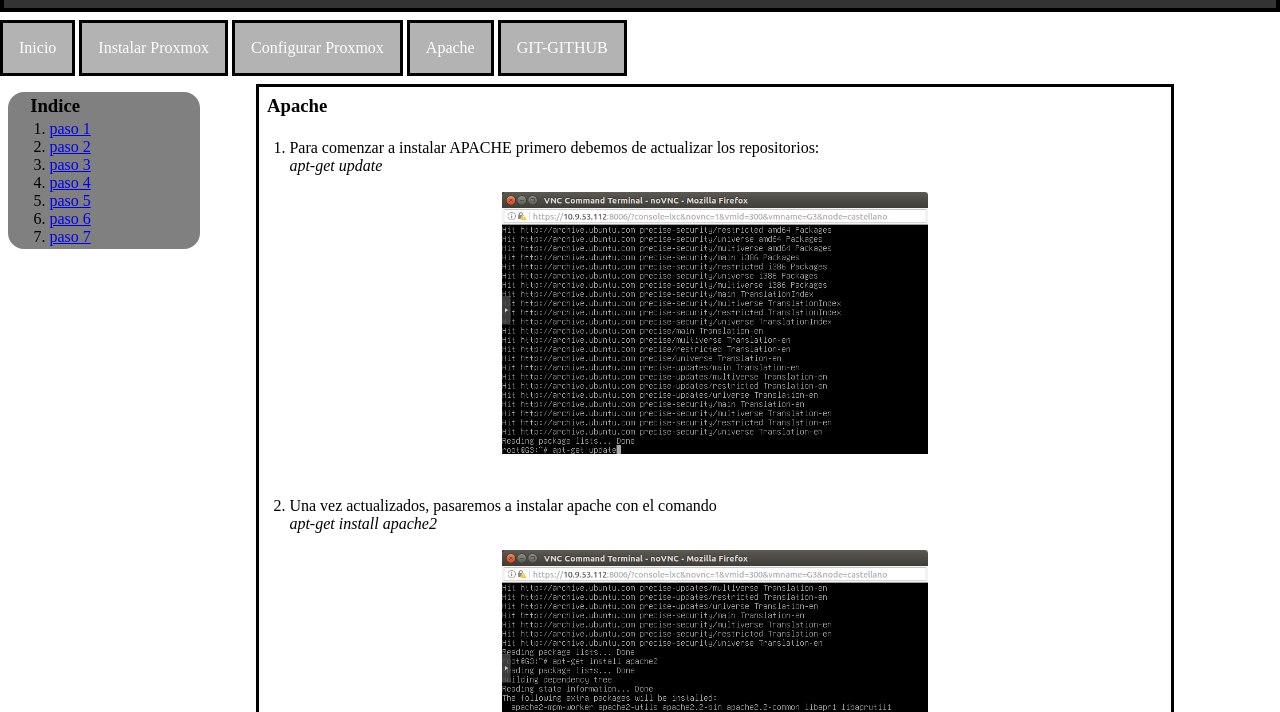
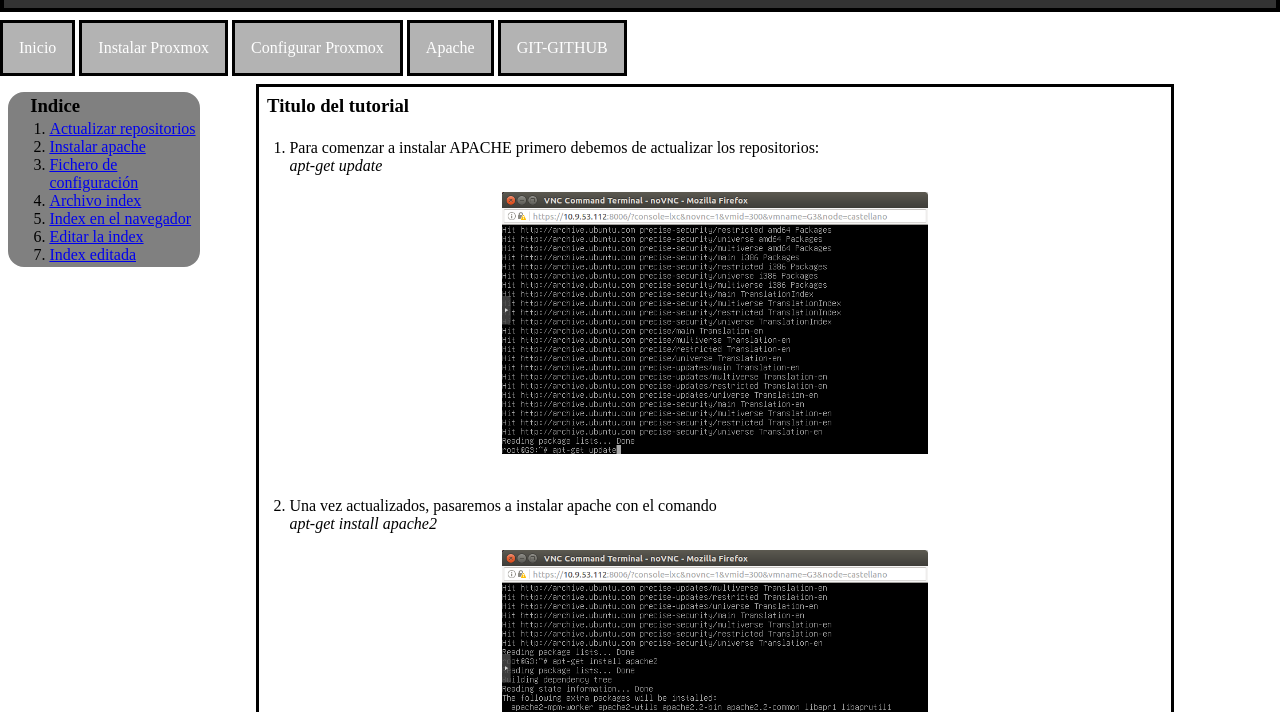
Before and after one commit to GrupoTresG3/wikig3, a plain HTML site: page apache.html in a window 1280 px wide. Shown: the part 88-800 px from the top of the page. Drawn offline with Linux system fonts and the light colour scheme.

Commit message:
Update apache.html

```diff
--- a/apache.html
+++ b/apache.html
@@ -93,19 +93,19 @@ function menu(){
 <aside>
 <h1>Indice</h1>
 	<ol>
-		<li><a href="#apaso1" >paso 1</a></li>
-		<li><a href="#apaso2" >paso 2</a></li>
-		<li><a href="#apaso3" >paso 3</a></li>
-		<li><a href="#apaso4" >paso 4</a></li>
-		<li><a href="#apaso5" >paso 5</a></li>
-		<li><a href="#apaso6" >paso 6</a></li>
-		<li><a href="#apaso7" >paso 7</a></li>
+		<li><a href="#apaso1">Actualizar repositorios</a></li>
+		<li><a href="#apaso2">Instalar apache</a></li>
+		<li><a href="#apaso3">Fichero de configuraci&oacute;n</a></li>
+		<li><a href="#apaso4">Archivo index</a></li>
+		<li><a href="#apaso5">Index en el navegador</a></li>
+		<li><a href="#apaso6">Editar la index</a></li>
+		<li><a href="#apaso7">Index editada</a></li>
 	</ol>
 </aside>
 
 
 <article>
-<h1>Apache</h1>
+<h1>Titulo del tutorial</h1>
 
 <!--Para poner paso a paso el manual-->
 <ol>
```
